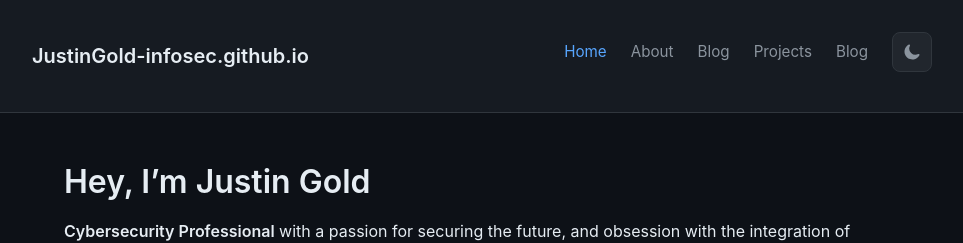
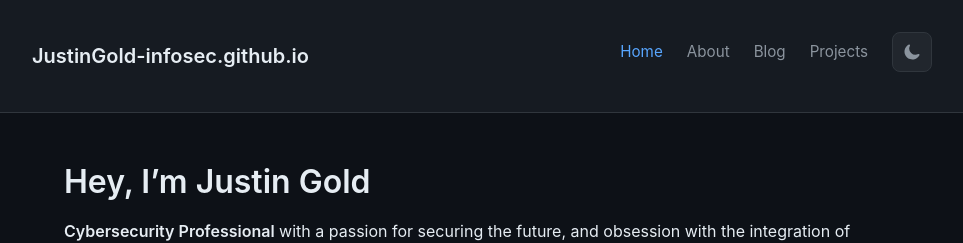
Before and after one commit to JustinGold-infosec/JustinGold-infosec.github.io, a Jekyll site: the page built from index.md, in a window 1280 px wide. Shown: the top 243 px of the page, without its empty margins (158-1121 px from the left). Built offline with Jekyll 4.4.1, drawn with Linux system fonts in a browser that asks for light colours.

Commit message:
Remove duplicate Blog link in default layout

```diff
--- a/_layouts/default.html
+++ b/_layouts/default.html
@@ -551,7 +551,6 @@
         <li><a href="{{ '/about/' | relative_url }}" {% if page.url == '/about/' %}class="active"{% endif %}>About</a></li>
         <li><a href="{{ '/blog/' | relative_url }}" {% if page.url == '/blog/' %}class="active"{% endif %}>Blog</a></li>
         <li><a href="{{ '/projects/' | relative_url }}" {% if page.url == '/projects/' %}class="active"{% endif %}>Projects</a></li>
-        <li><a href="{{ '/blog/' | relative_url }}" {% if page.url contains '/blog' %}class="active"{% endif %}>Blog</a></li>
         <li>
           <button class="theme-toggle" id="theme-toggle" aria-label="Toggle dark/light mode">
             <svg class="sun-icon" viewBox="0 0 24 24" xmlns="http://www.w3.org/2000/svg">
```
